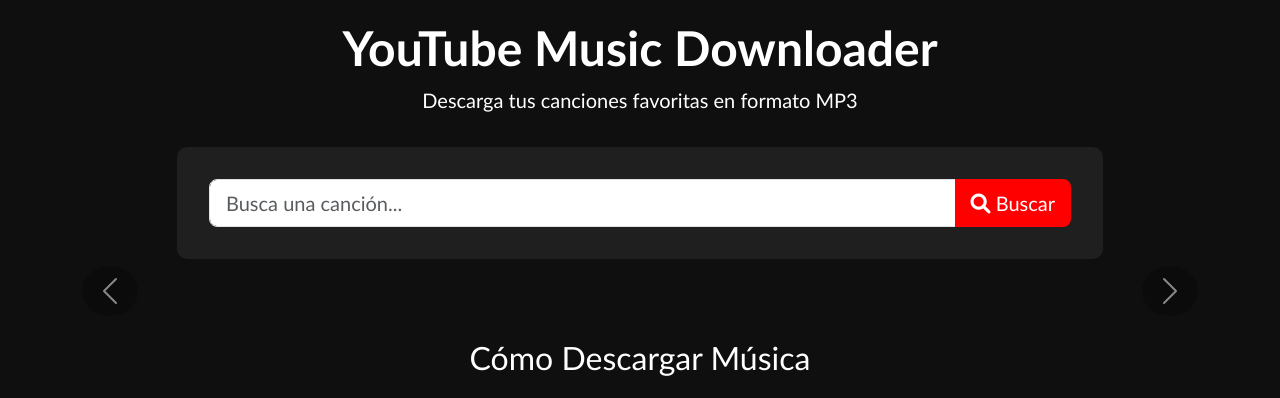
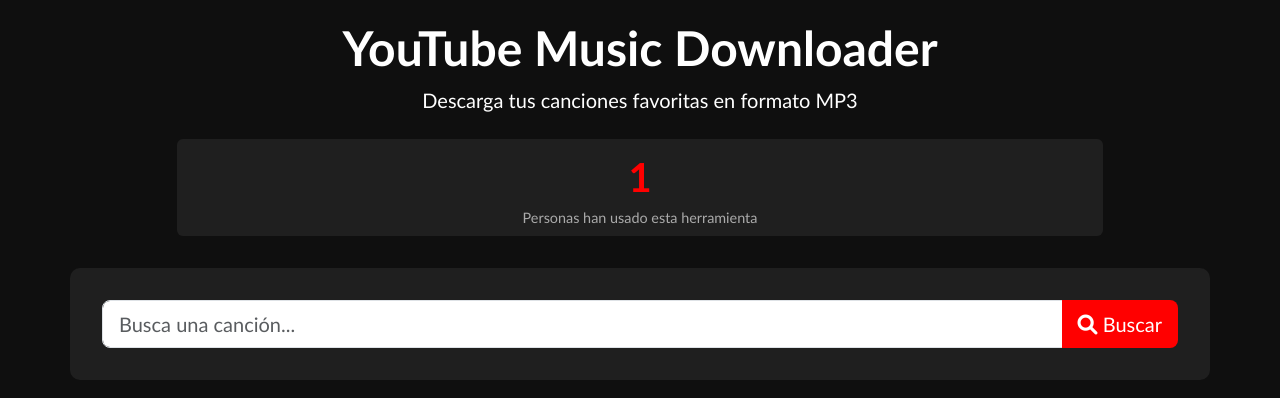
Before and after one commit to leninfabricio29/music.dowload, a plain HTML site: page index.html in a window 1280 px wide. Shown: the part 61-459 px from the top of the page. Drawn offline with nearby package versions, Linux system fonts and the light colour scheme.

Commit message:
Update users
new actualization

```diff
--- a/index.html
+++ b/index.html
@@ -82,6 +82,23 @@
             background-color: var(--card-bg) !important;
             color: var(--text-gray);
         }
+
+        .stats-container {
+            background-color: var(--card-bg);
+
+        }
+
+        .stats-number {
+            color: var(--primary-red);
+            font-size: 2.5rem;
+            font-weight: bold;
+        }
+
+        .stats-label {
+            color: var(--text-gray);
+            font-size: 0.9rem;
+        }
+
     </style>
 </head>
 <body>
@@ -102,6 +119,12 @@
                     <h1 class="display-5 fw-bold">YouTube Music Downloader</h1>
                     <p class="lead text-gray">Descarga tus canciones favoritas en formato MP3</p>
                 </div>
+
+                <div class="text-center stats-container rounded p-2 ">
+                    <div class="stats-number" id="visitorCount">0</div>
+                    <div class="stats-label">Personas han usado esta herramienta</div>
+                </div>
+            </div>
 
                 <div class="search-wrapper">
                     <div class="input-group">
--- a/main.js
+++ b/main.js
@@ -166,3 +166,56 @@
 
     return videoCard;
 }
+
+// Contador de visitas
+document.addEventListener('DOMContentLoaded', function() {
+    updateVisitorCount();
+});
+
+function updateVisitorCount() {
+    // Obtener el contador actual
+    let count = localStorage.getItem('visitorCount');
+
+    // Si es la primera visita, inicializar el contador
+    if (!count) {
+        count = 0;
+    }
+
+    // Incrementar el contador
+    count = parseInt(count) + 1;
+
+    // Guardar el nuevo valor
+    localStorage.getItem('visitorCount', count);
+
+    // Actualizar el display con animación
+    const countDisplay = document.getElementById('visitorCount');
+    if (countDisplay) {
+        animateValue(countDisplay, 0, count, 1000);
+    }
+}
+
+// Función para animar el contador
+function animateValue(obj, start, end, duration) {
+    let startTimestamp = null;
+    const step = (timestamp) => {
+        if (!startTimestamp) startTimestamp = timestamp;
+        const progress = Math.min((timestamp - startTimestamp) / duration, 1);
+        const current = Math.floor(progress * (end - start) + start);
+        obj.innerHTML = current.toLocaleString();
+        if (progress < 1) {
+            window.requestAnimationFrame(step);
+        }
+    };
+    window.requestAnimationFrame(step);
+}
+
+// Función para formatear números grandes
+function formatNumber(num) {
+    if (num >= 1000000) {
+        return (num / 1000000).toFixed(1) + 'M';
+    }
+    if (num >= 1000) {
+        return (num / 1000).toFixed(1) + 'K';
+    }
+    return num.toString();
+}
```
